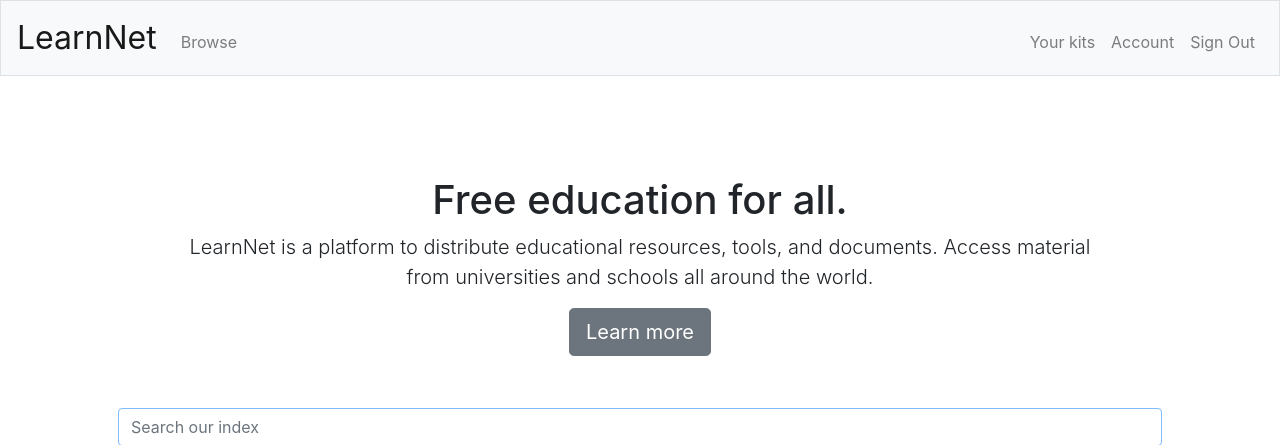
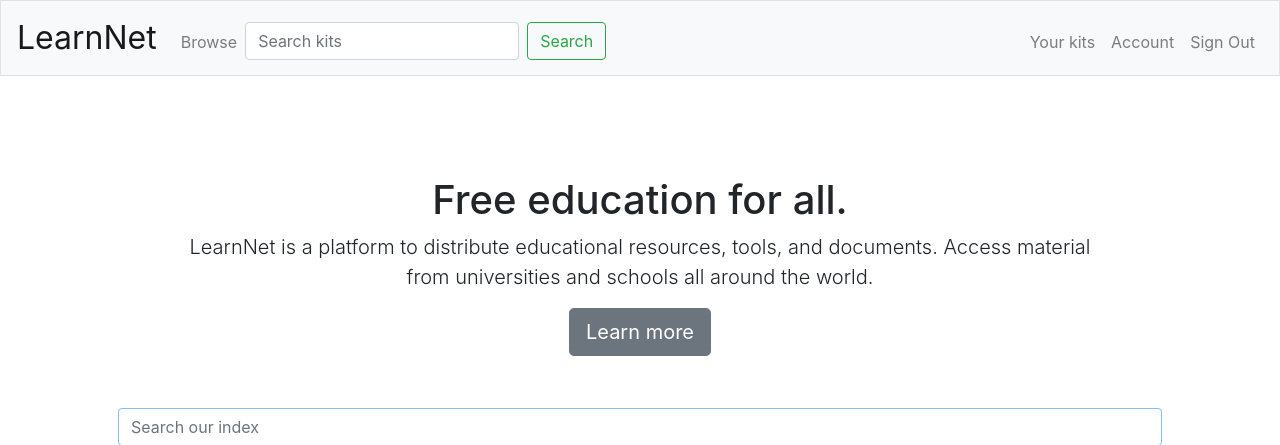
Before and after one commit to francisdbillones/LearnNet, a Flask app: page / in a window 1280 px wide. Shown: the top 445 px of the page. Run offline with Flask 2, Linux system fonts and the light colour scheme; the visitor is signed in with stand-in values (Sample User, id 1); data comes from the database, SQL or seed files in the repository.

Commit message:
added search bar in layout, does nothing for now fixed profile_pictures path in __init__.py, removed unnecessary app.root_path

```diff
--- a/learn_net/__init__.py
+++ b/learn_net/__init__.py
@@ -44,7 +44,7 @@ images_path = os.path.join(app.root_path, 'static', 'images')
 if not os.path.exists(images_path):
     os.makedirs(images_path)
     # create profile_pictures folder
-    profile_pictures_path = os.path.join(app.root_path, images_path, 'profile_picutres')
+    profile_pictures_path = os.path.join(images_path, 'profile_picutres')
     if not os.path.isdir(profile_pictures_path):
         os.makedirs(profile_pictures_path)
 
@@ -53,7 +53,6 @@ user_kits_path = os.path.join(app.root_path, 'static', 'user_kits')
 if not os.path.exists(user_kits_path):
     os.makedirs(user_kits_path)
 
-# download pdf.js dependency
 
 
 # Ensure responses aren't cached
--- a/learn_net/helpers.py
+++ b/learn_net/helpers.py
@@ -64,7 +64,6 @@ def rename_kit_file(kitID, old_filename, new_filename):
 
     return new_filename
 
-
 def delete_kit_file(kitID, file):
     filename = secure_filename(file.filename)
     path = os.path.join(app.root_path, 'static', 'user_kits', str(kitID), filename)
--- a/learn_net/routes.py
+++ b/learn_net/routes.py
@@ -83,8 +83,6 @@ def account(username):
         return redirect(url_for('index'))
 
     updateAccountForm = UpdateAccountForm()
-
-    # TODO fix crashing when uploading images on mobile
 
     if updateAccountForm.validate_on_submit():
         changed = False
--- a/learn_net/templates/layout.html
+++ b/learn_net/templates/layout.html
@@ -33,6 +33,12 @@
         <div class='collapse navbar-collapse' id='navbar'>
             <ul class='navbar-nav mr-auto mt-2'>
                 <li class='nav-item'><a class='nav-link' href='{{ url_for("browse") }}'>Browse</a></li>
+                <li class='nav-item'>
+                    <form class="form-inline my-2 my-lg-0">
+                        <input class="form-control mr-sm-2" type="search" placeholder="Search kits" aria-label="Search kits">
+                        <button class="btn btn-outline-success my-2 my-sm-0" type="submit">Search</button>
+                    </form>
+                </li>
             </ul>
             {% if current_user.is_authenticated %}
             <ul class='navbar-nav ml-auto mt-2'>
```
Also changed, not shown: 1 other file.
